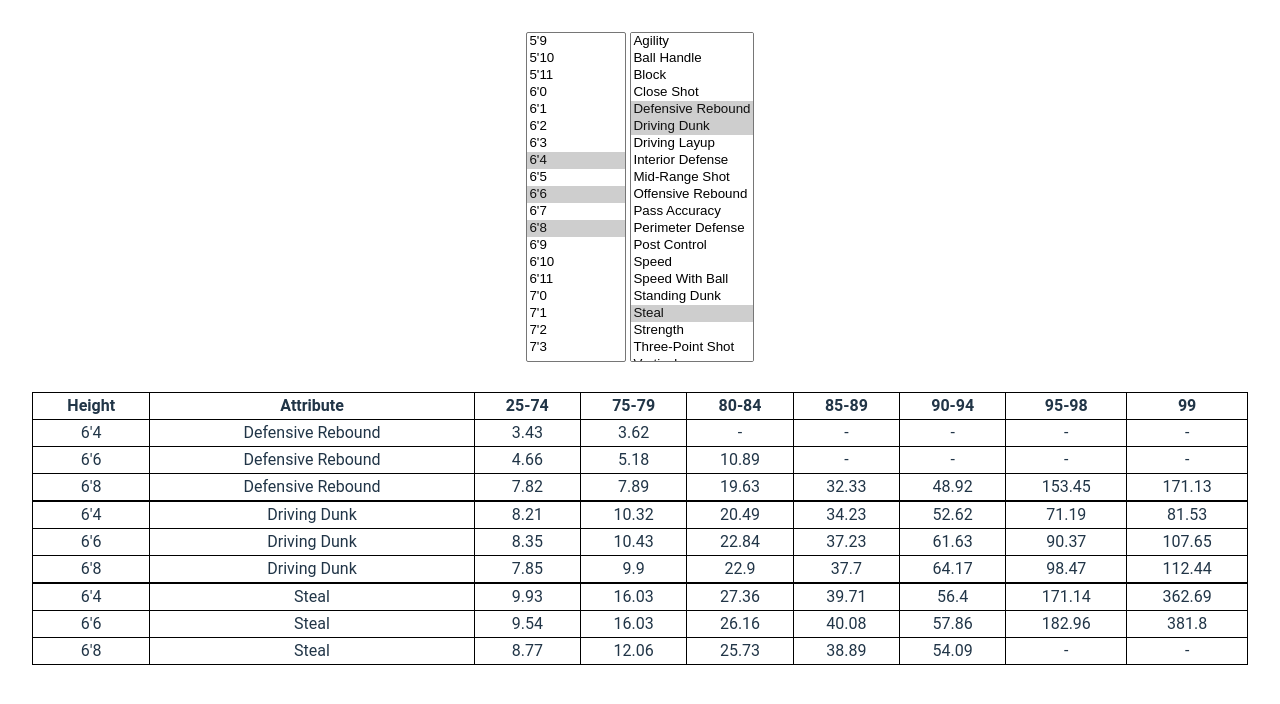
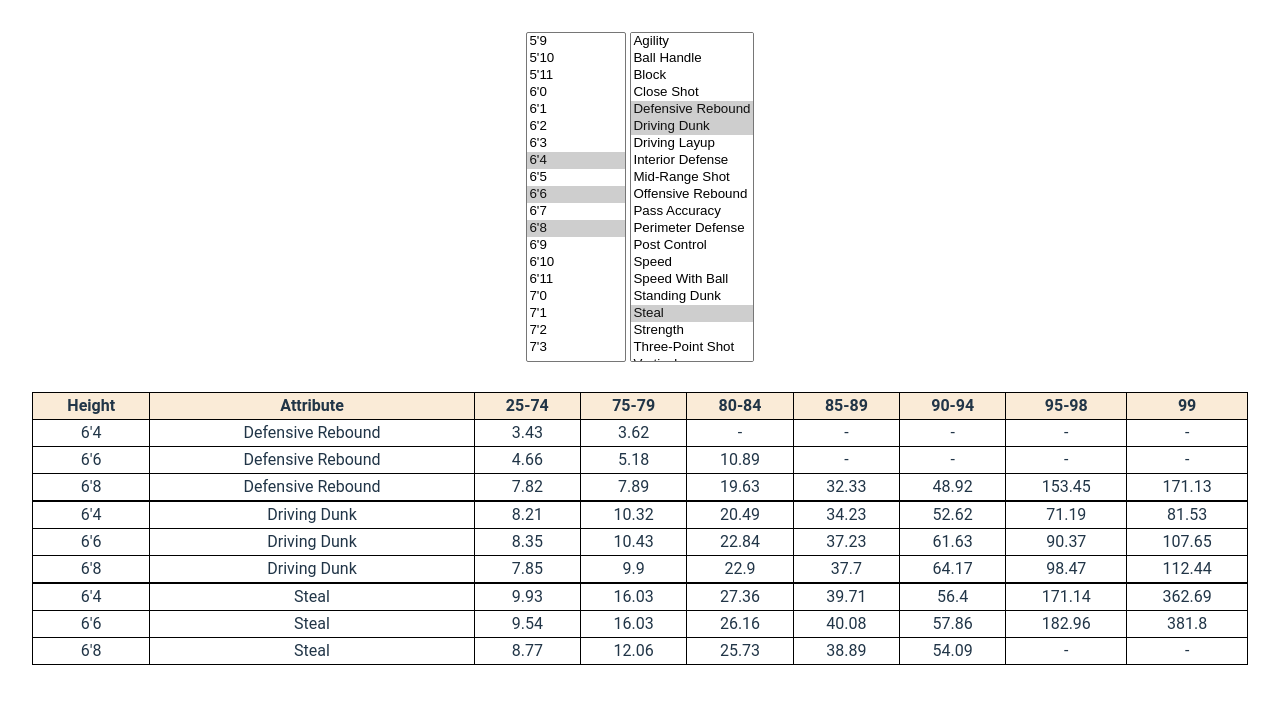
Before and after one commit to furkandemir55/2k25-attributes, a React (Vite) app: page / in a window 1280 px wide. Shown: the top 704 px of the page. Built offline with nearby package versions, Linux system fonts and the light colour scheme.

Commit message:
feat: sticky table header

```diff
--- a/src/App.css
+++ b/src/App.css
@@ -36,3 +36,9 @@ td {
 .last:not(:last-child) {
     border-bottom: 2px solid black;
 }
+
+thead {
+    position: sticky;
+    top: 0;
+    background: antiquewhite;
+}
```
